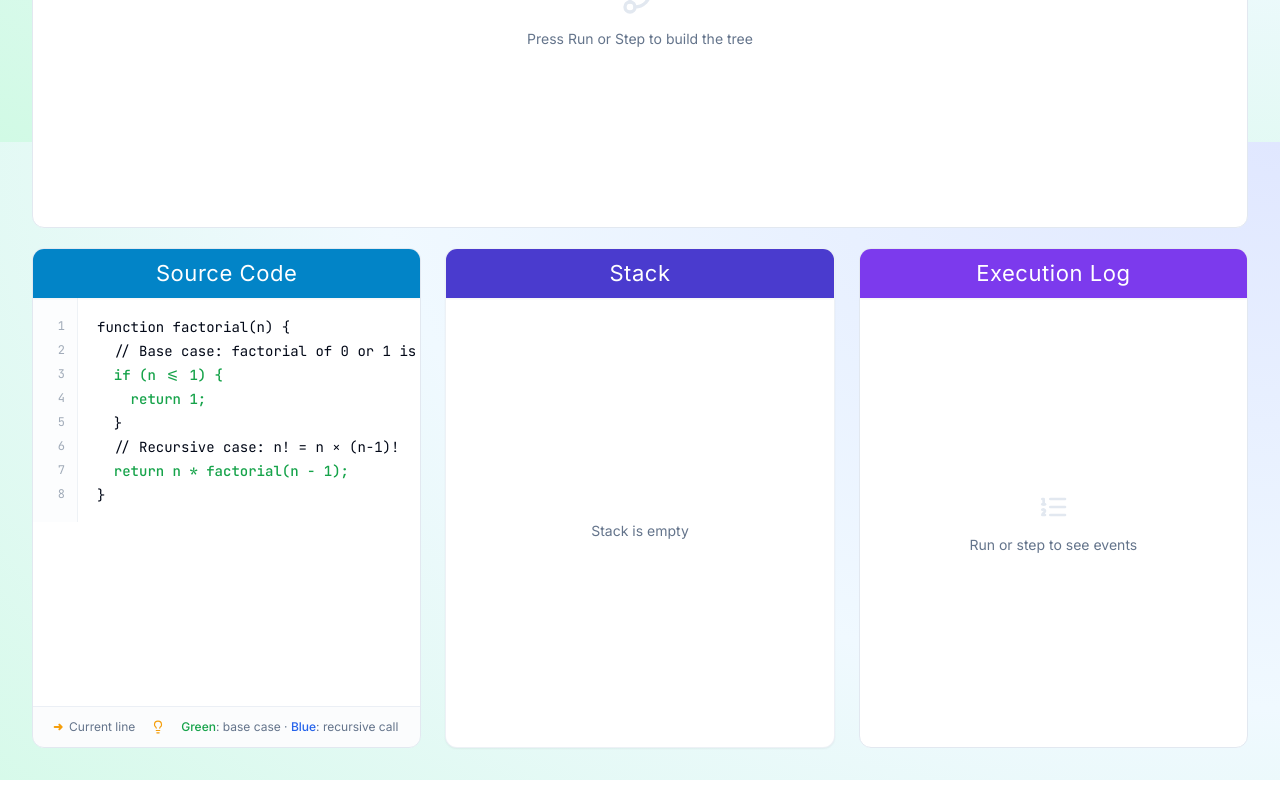
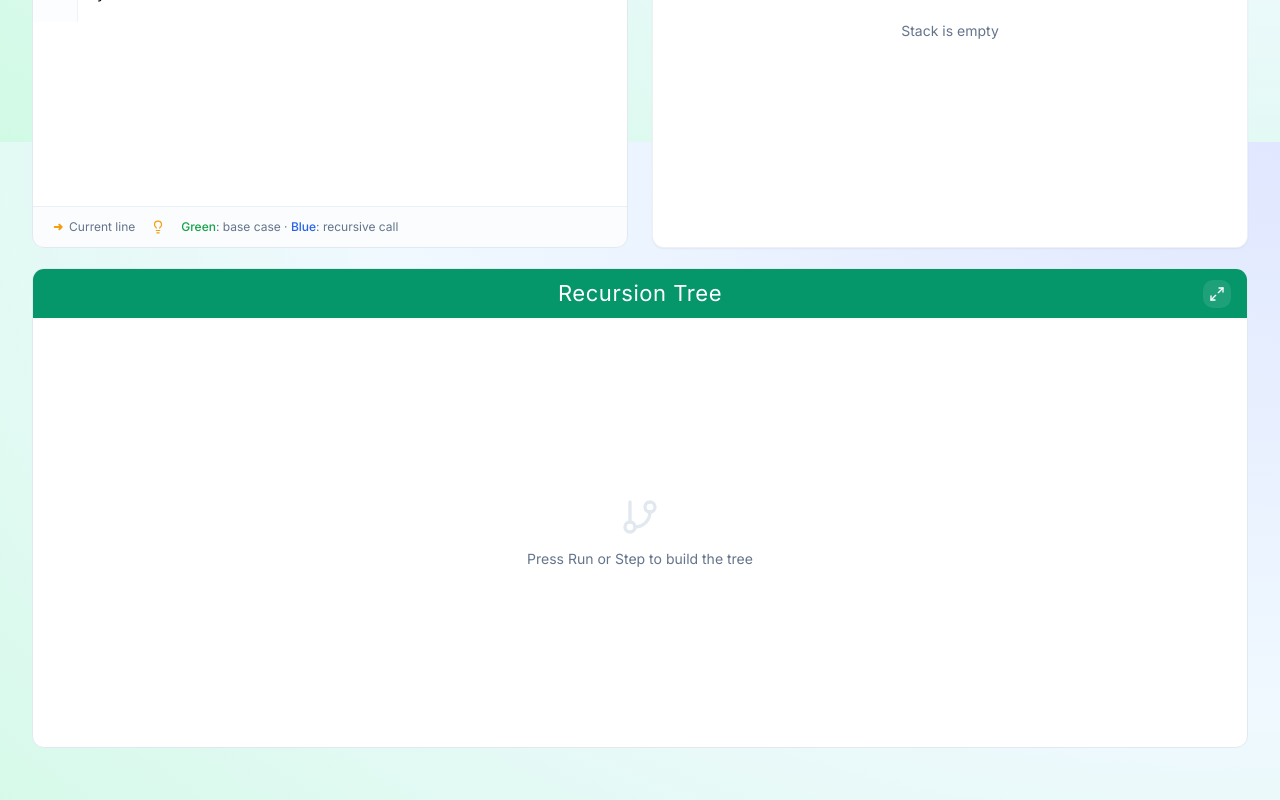
Before and after one commit to yuvnex/Recursion_Visualizer, a React (Vite) app: page / in a window 1280 px wide. Shown: the part 658-1458 px from the top of the page. Built offline with nearby package versions, Linux system fonts and the light colour scheme.

Commit message:
fix :Removed Execution log section

```diff
--- a/src/components/recursion/ExecutionLog.jsx
+++ /dev/null
@@ -1,58 +0,0 @@
-import React, { useRef, useEffect } from 'react'
-import { Card } from '@/components/ui/card'
-import { motion, AnimatePresence } from 'framer-motion'
-import { ListOrdered, ArrowRight, ArrowLeft } from 'lucide-react'
-
-export default function ExecutionLog({ logs }) {
-  const scrollRef = useRef(null)
-
-  useEffect(() => {
-    if (scrollRef.current) {
-      scrollRef.current.scrollTop = scrollRef.current.scrollHeight
-    }
-  }, [logs])
-
-  return (
-    <Card className="app-panel flex h-full flex-col overflow-hidden">
-      <div className="bg-[#7c3aed] text-white text-center py-2 text-[22px] tracking-wide font-sans z-10 shadow-sm relative flex items-center justify-center">
-        <span>Execution Log</span>
-      </div>
-
-      <div ref={scrollRef} className="relative flex-1 space-y-2 overflow-auto bg-transparent p-3 font-mono text-xs scrollbar-hide">
-        <AnimatePresence>
-          {logs.map((log, index) => (
-            <motion.div
-              key={index}
-              initial={{ opacity: 0, x: -8 }}
-              animate={{ opacity: 1, x: 0 }}
-              className={`flex items-start gap-2.5 rounded-lg border p-2.5 shadow-sm transition-colors ${
-                log.type === 'call' ? 'border-primary/20 bg-primary/5' :
-                log.type === 'return' ? 'border-violet-500/20 bg-violet-50 dark:bg-violet-500/5' :
-                log.type === 'base' ? 'border-amber-500/20 bg-amber-50 dark:bg-amber-500/5' : 'border-border/50 bg-muted/20'
-              }`}
-            >
-              {log.type === 'call' || log.type === 'base'
-                ? <ArrowRight className={`mt-0.5 h-3.5 w-3.5 shrink-0 ${log.type === 'base' ? 'text-amber-500' : 'text-primary'}`} />
-                : <ArrowLeft className="mt-0.5 h-3.5 w-3.5 shrink-0 text-violet-600 dark:text-violet-400" />
-              }
-              <span className={`font-medium ${
-                log.type === 'call' ? 'text-primary' :
-                log.type === 'return' ? 'text-violet-700 dark:text-violet-400' :
-                log.type === 'base' ? 'text-amber-600 dark:text-amber-400' : 'text-muted-foreground'
-              }`}>
-                {log.message}
-              </span>
-            </motion.div>
-          ))}
-        </AnimatePresence>
-
-        {logs.length === 0 && (
-          <div className="absolute inset-0 flex flex-col items-center justify-center gap-3 text-muted-foreground pointer-events-none">
-            <ListOrdered className="h-8 w-8 text-border" />
-            <p className="font-sans text-sm text-muted-foreground">Run or step to see events</p>
-          </div>
-        )}
-      </div>
-    </Card>
-  )
-}
--- a/src/pages/RecursionVisualizer.jsx
+++ b/src/pages/RecursionVisualizer.jsx
@@ -8,7 +8,6 @@ import RecursionTree from '@/components/recursion/RecursionTree'
 import CallStack from '@/components/recursion/CallStack'
 import ControlPanel from '@/components/recursion/ControlPanel'
 import ExampleSelector, { EXAMPLES } from '@/components/recursion/ExampleSelector'
-import ExecutionLog from '@/components/recursion/ExecutionLog'
 import ModeToggle from '@/components/recursion/ModeToggle'
 import CustomCodePanel from '@/components/recursion/CustomCodePanel'
 
@@ -153,7 +152,6 @@ export default function RecursionVisualizer() {
   const [code, setCode] = useState(EXAMPLES[0].code)
   const [nodes, setNodes] = useState([])
   const [stack, setStack] = useState([])
-  const [logs, setLogs] = useState([])
   const [currentNodeId, setCurrentNodeId] = useState(null)
   const [executionPhase, setExecutionPhase] = useState(null)
   const [currentLine, setCurrentLine] = useState(null)
@@ -186,7 +184,7 @@ export default function RecursionVisualizer() {
 
   const handleReset = useCallback(() => {
     clearTimeout(animationRef.current)
-    setNodes([]); setStack([]); setLogs([])
+    setNodes([]); setStack([])
     setCurrentNodeId(null); setExecutionPhase(null); setCurrentLine(null)
     setIsRunning(false); setIsPaused(false); setIsComplete(false)
     setCurrentStep(0); setTotalSteps(0)
@@ -210,7 +208,6 @@ export default function RecursionVisualizer() {
       setCurrentNodeId(step.nodeId)
       setNodes(prev => [...prev, { id: step.nodeId, parentId: step.parentId, label: step.label, params: step.params, isBaseCase: step.isBaseCase, returned: false }])
       setStack(prev => [...prev, { id: step.nodeId, label: step.label, params: step.params }])
-      setLogs(prev => [...prev, { type: step.isBaseCase ? 'base' : 'call', message: `→ ${step.label}${step.isBaseCase ? '  [base]' : ''}` }])
       // Point to the base-case condition line, or the recursive call line
       if (step.isBaseCase) {
         setCurrentLine(findLine(['if (n <= 1)', 'if (n <= 0)', 'if (n == 0)', 'if (n === 0)', 'if (n === 1)', 'if (low > high)', 'if (index >=', 'if (exp === 0)', 'if (arr.length <= 1)']))
@@ -222,7 +219,6 @@ export default function RecursionVisualizer() {
       setCurrentNodeId(step.nodeId)
       setNodes(prev => prev.map(n => n.id === step.nodeId ? { ...n, returned: true, returnValue: step.value } : n))
       setStack(prev => prev.map(s => s.id === step.nodeId ? { ...s, returnValue: step.value } : s).filter(s => s.id !== step.nodeId))
-      setLogs(prev => [...prev, { type: 'return', message: `← ${step.label ?? `node ${step.nodeId}`}  =  ${step.value}` }])
       // Point to the actual return statement
       if (step.isBaseCase) {
         setCurrentLine(findLine(['return 1;', 'return 0;', 'return -1;', 'return arr;', 'return n;', 'return mid;']))
@@ -362,13 +358,30 @@ export default function RecursionVisualizer() {
           </motion.div>
         )}
 
-        {/* ── Recursion Tree: FULL WIDTH, top section ── */}
+        {/* ── Code Editor and Call Stack: 2-column row ── */}
+        {showVisualizer && (
+          <motion.div
+            className="grid grid-cols-1 gap-5 lg:grid-cols-2 lg:gap-6 mb-5"
+            initial={{ opacity: 0 }}
+            animate={{ opacity: 1 }}
+            transition={{ delay: 0.25 }}
+          >
+            <div className="min-h-[380px] h-[min(48vh,500px)] lg:h-[500px]">
+              <CodeEditor code={code} onChange={setCode} currentLine={currentLine} isRunning={isRunning} />
+            </div>
+            <div className="min-h-[380px] h-[min(48vh,500px)] lg:h-[500px]">
+              <CallStack stack={stack} currentNodeId={currentNodeId} executionPhase={executionPhase} />
+            </div>
+          </motion.div>
+        )}
+
+        {/* ── Recursion Tree: FULL WIDTH, bottom section ── */}
         {showVisualizer && (
           <motion.div
             className="mb-5"
             initial={{ opacity: 0 }}
             animate={{ opacity: 1 }}
-            transition={{ delay: 0.25 }}
+            transition={{ delay: 0.3 }}
           >
             <div className="min-h-[480px] h-[min(60vh,640px)]">
               <RecursionTree
@@ -378,26 +391,6 @@ export default function RecursionVisualizer() {
                 isExpanded={false}
                 onToggleExpand={toggleTreeExpand}
               />
-            </div>
-          </motion.div>
-        )}
-
-        {/* ── Code Editor, Call Stack, Execution Log: 3-column row below ── */}
-        {showVisualizer && (
-          <motion.div
-            className="grid grid-cols-1 gap-5 lg:grid-cols-3 lg:gap-6"
-            initial={{ opacity: 0 }}
-            animate={{ opacity: 1 }}
-            transition={{ delay: 0.3 }}
-          >
-            <div className="min-h-[380px] h-[min(48vh,500px)] lg:h-[500px]">
-              <CodeEditor code={code} onChange={setCode} currentLine={currentLine} isRunning={isRunning} />
-            </div>
-            <div className="min-h-[380px] h-[min(48vh,500px)] lg:h-[500px]">
-              <CallStack stack={stack} currentNodeId={currentNodeId} executionPhase={executionPhase} />
-            </div>
-            <div className="min-h-[380px] h-[min(48vh,500px)] lg:h-[500px]">
-              <ExecutionLog logs={logs} />
             </div>
           </motion.div>
         )}
```
